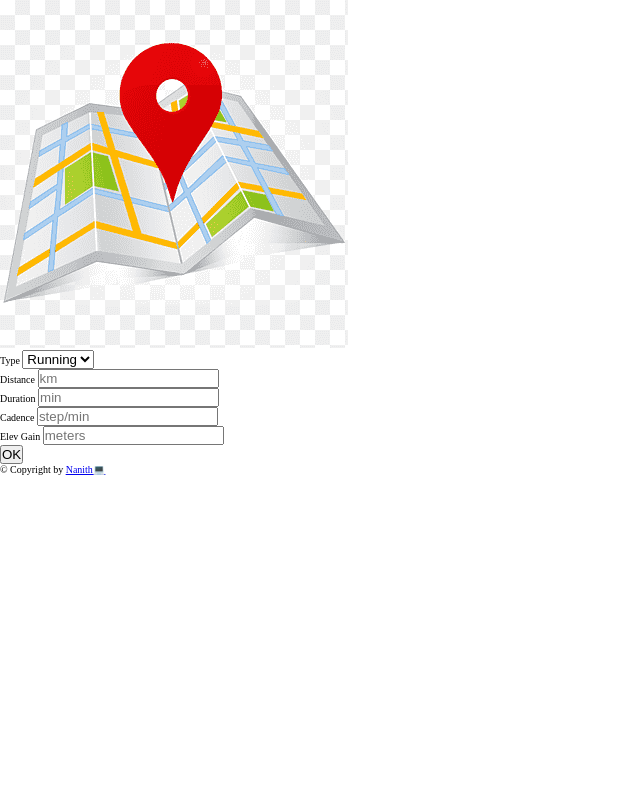
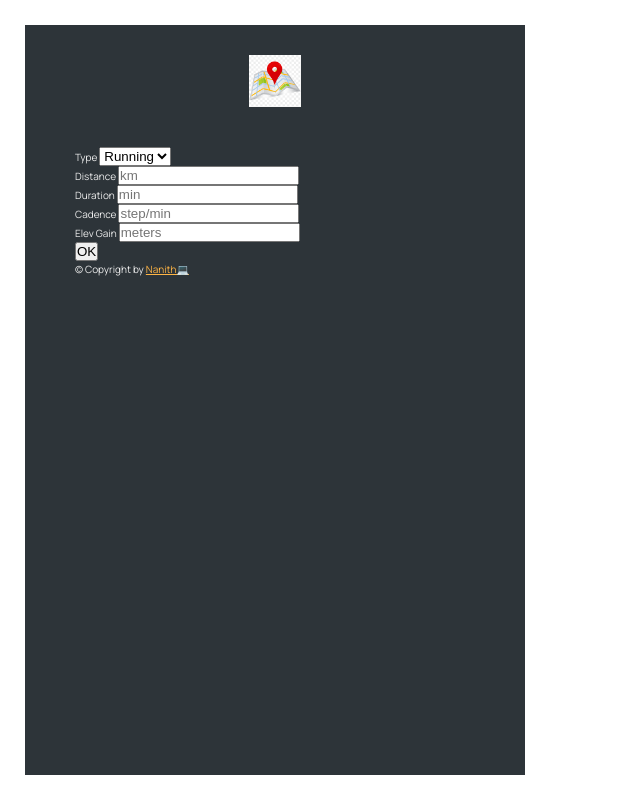
Before and after one commit to NANITH777/Workout-Tracker, a plain HTML site: page index.html in a window 1280 px wide. Shown: the whole page, without its empty margins (0-640 px from the left). Drawn offline with Linux system fonts and the light colour scheme.

Commit message:
Update Css

```diff
--- a/style.css
+++ b/style.css
@@ -19,3 +19,38 @@ html {
   font-size: 62.5%;
   box-sizing: border-box;
 }
+
+body {
+  font-family: "Manrope", sans-serif;
+  color: var(--color-light--2);
+  font-weight: 400;
+  line-height: 1.6;
+  height: 100vh;
+  overscroll-behavior-y: none;
+
+  background-color: #fff;
+  padding: 2.5rem;
+
+  display: flex;
+}
+
+/* GENERAL */
+a:link,
+a:visited {
+  color: var(--color-brand--1);
+}
+
+/* SIDEBAR */
+.sidebar {
+  flex-basis: 50rem;
+  background-color: var(--color-dark--1);
+  padding: 3rem 5rem 4rem 5rem;
+  display: flex;
+  flex-direction: column;
+}
+
+.logo {
+  height: 5.2rem;
+  align-self: center;
+  margin-bottom: 4rem;
+}
```
